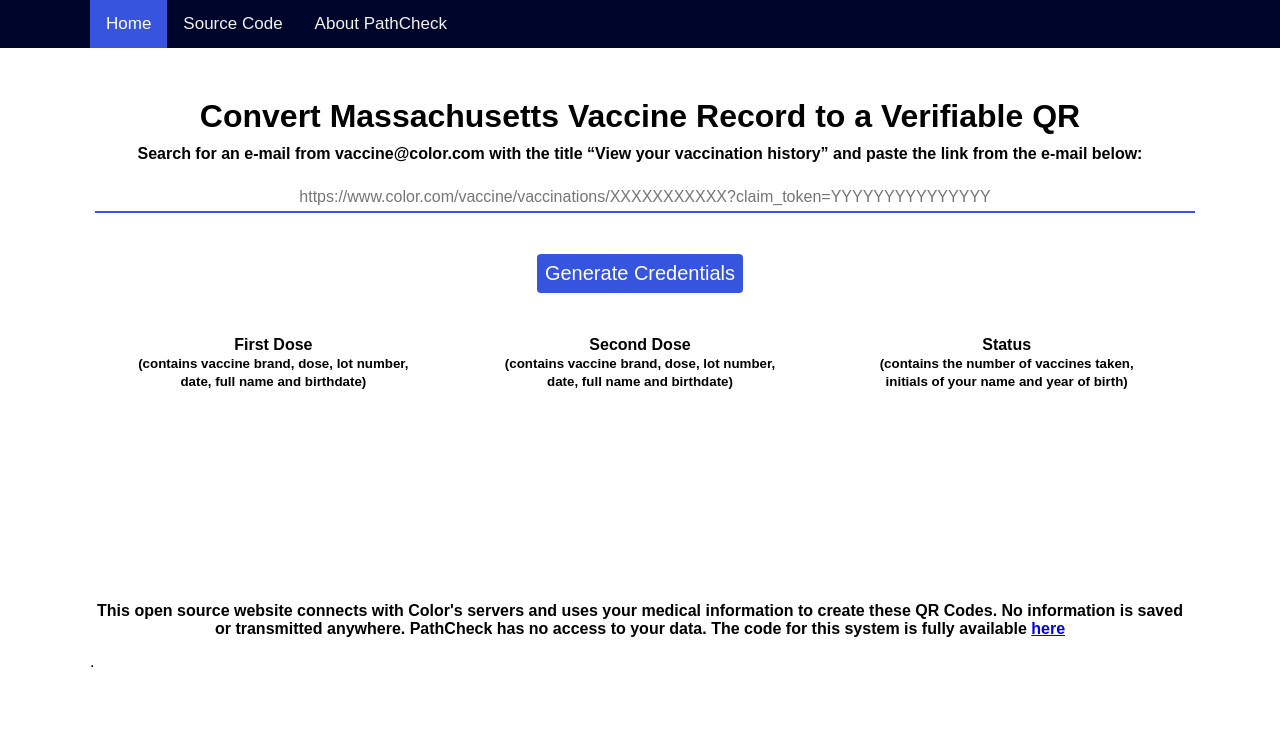
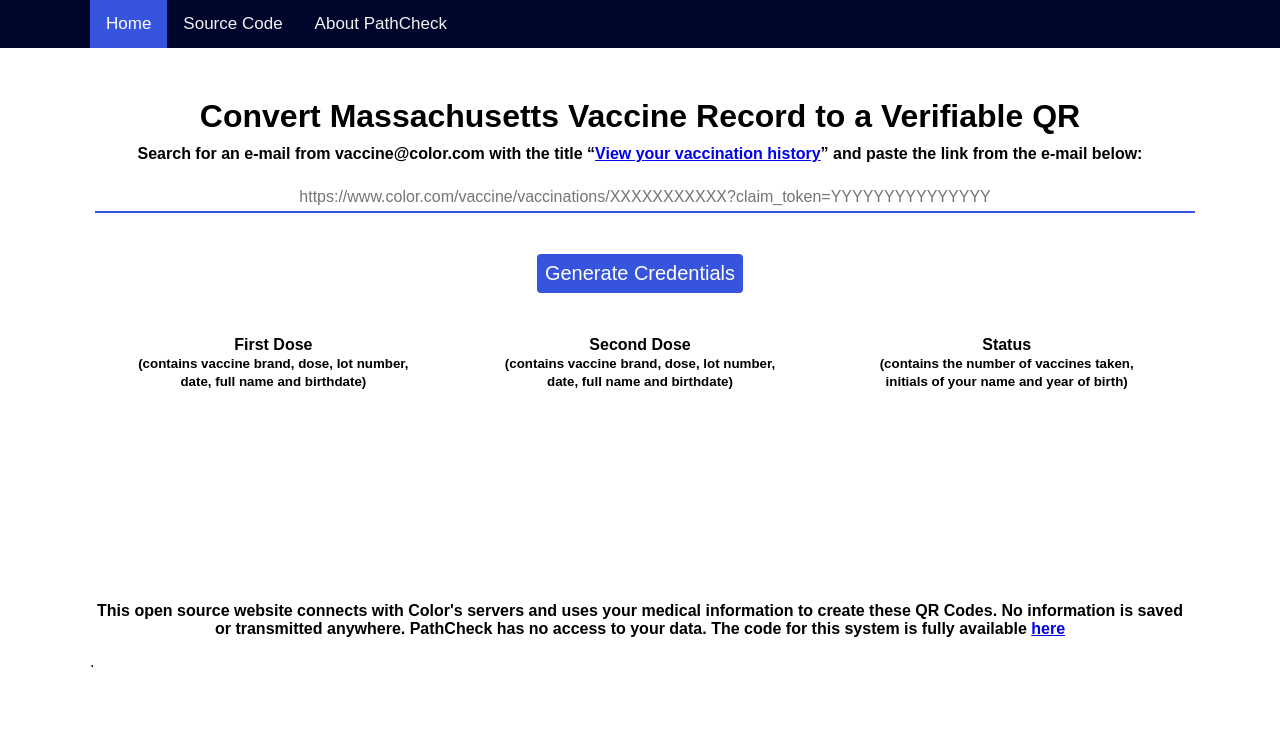
Before and after one commit to Path-Check/massqr, a website: page index.html in a window 1280 px wide. Shown: the top 740 px of the page. Drawn offline with Linux system fonts and the light colour scheme.

Commit message:
Adding link to GMail search

```diff
--- a/index.html
+++ b/index.html
@@ -29,7 +29,7 @@
 
     <div class="center">
         <h1>Convert Massachusetts Vaccine Record to a Verifiable QR</h1>
-        <h4>Search for an e-mail from vaccine@color.com with the title “View your vaccination history” and paste the link from the e-mail below:</h4>
+        <h4>Search for an e-mail from vaccine@color.com with the title “<a href="https://mail.google.com/#search/from:vaccine@color.com View your vaccination history">View your vaccination history</a>” and paste the link from the e-mail below:</h4>
         <input id="qr-color-url" type="text" placeholder="https://www.color.com/vaccine/vaccinations/XXXXXXXXXXX?claim_token=YYYYYYYYYYYYYYY"/>
         <div class="full-div-align-center">
             <br><br>
```
